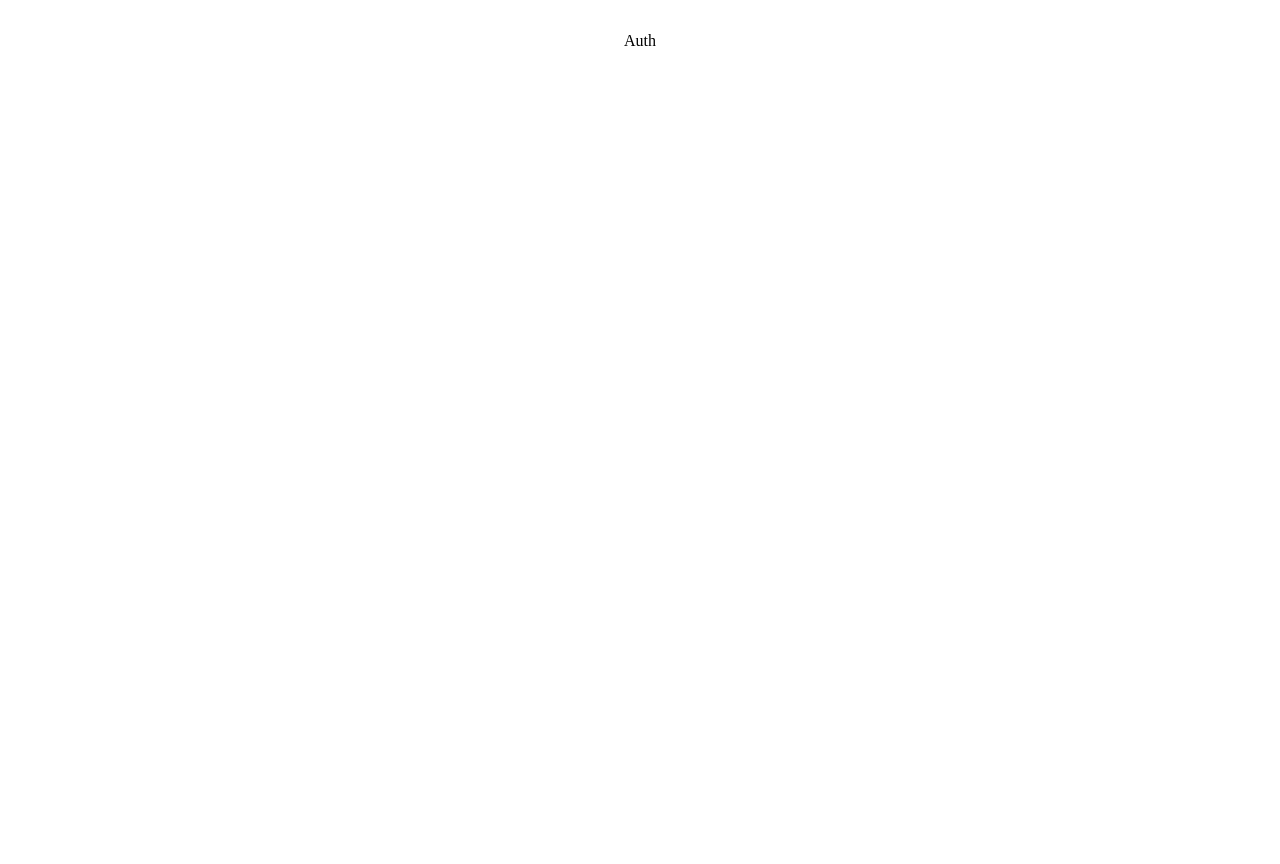
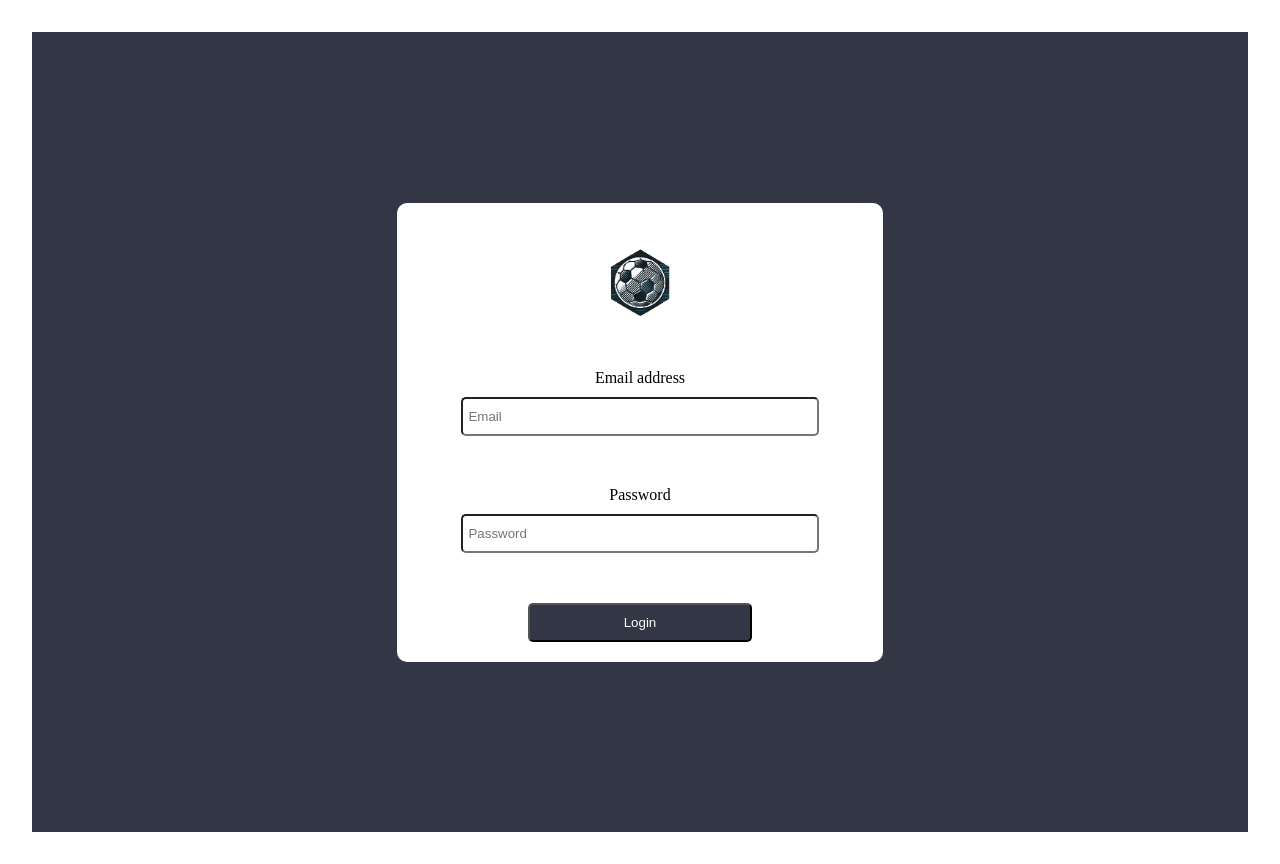
Before and after one commit to Ahmad-Rammall/Football-Online-Manager, a React (Vite) app in the folder frontend/: page /auth in a window 1280 px wide. Before the commit the page ends 800 px from the top, so only its background shows below. Built offline with nearby package versions, Linux system fonts and the light colour scheme.

Commit message:
Frontend <> Create Auth Page

```diff
--- /dev/null
+++ b/frontend/src/core/api/auth.js
@@ -0,0 +1,12 @@
+import { sendRequest } from "../request";
+
+export const authDataSource = {
+  authenticateUser: async (data) => {
+    const response = await sendRequest({
+      route: "auth",
+      method: "POST",
+      body: data,
+    });
+    return response;
+  },
+};
--- a/frontend/src/pages/Auth/index.css
+++ b/frontend/src/pages/Auth/index.css
@@ -0,0 +1,59 @@
+.authWrapper {
+  background-color: var(--primary-blue);
+  margin: 0;
+  padding: 0;
+  height: 100vh;
+  display: flex;
+  justify-content: center;
+  align-items: center;
+}
+
+.inputContainer {
+  display: flex;
+  flex-direction: column;
+  gap: 10px;
+  width: 80%;
+}
+
+.logo {
+  width: 100%;
+  text-align: center;
+}
+
+.authContainer {
+  background-color: white;
+  padding: 20px;
+  border-radius: 10px;
+  display: flex;
+  flex-direction: column;
+  justify-content: center;
+  align-items: center;
+  gap: 50px;
+  width: 40%;
+}
+
+.topContainer {
+  text-align: center;
+}
+
+.loginSubTitle {
+  font-size: 15px;
+  font-family: "Questrial", serif !important;
+}
+
+.loginButton {
+  background-color: var(--primary-blue);
+  color: white;
+  width: 50%;
+  text-align: center;
+  margin: 0 auto;
+  border-radius: 5px;
+  padding: 10px;
+  cursor: pointer;
+}
+
+input {
+  border-radius: 5px;
+  padding: 10px 5px;
+  width: 100%;
+}
--- a/frontend/src/pages/Auth/index.jsx
+++ b/frontend/src/pages/Auth/index.jsx
@@ -1,9 +1,80 @@
-import React from 'react'
+import useAsync from "../../../hooks/useAsync";
+import { useEffect, useState } from "react";
+import "./index.css";
+import { authDataSource } from "../../core/api/auth";
+import { useNavigate } from "react-router-dom";
 
-function Auth() {
+const TextInput = ({ type = "text", placeholder, value, onChange, label }) => {
   return (
-    <div>Auth</div>
-  )
-}
+    <p className="inputContainer">
+      <label>{label}</label>
+      <input
+        placeholder={placeholder}
+        value={value}
+        onChange={onChange}
+        type={type}
+      />
+    </p>
+  );
+};
 
-export default Auth
+const Auth = () => {
+  const [email, setEmail] = useState("");
+  const [password, setPassword] = useState("");
+  const navigate = useNavigate();
+
+  const sendAuth = useAsync({
+    fn: authDataSource.authenticateUser,
+    onSuccess: () => {
+      console.log(sendAuth.result.data);
+
+      localStorage.setItem("token", sendAuth.result.data.token);
+      navigate("/");
+    },
+    onError: () => {
+      console.log(sendAuth.error);
+    },
+  });
+
+  return (
+    <div className={"authWrapper"}>
+      <div className={"authContainer"}>
+        <div className={"topContainer"}>
+          <div className={"logo"}>
+            <img src="/logo.png" width={70} />
+          </div>
+        </div>
+
+        <TextInput
+          type="email"
+          placeholder="Email"
+          value={email}
+          onChange={(e) => {
+            setEmail(e.target.value);
+          }}
+          label="Email address"
+        />
+
+        <TextInput
+          type="password"
+          placeholder="Password"
+          value={password}
+          onChange={(e) => {
+            setPassword(e.target.value);
+          }}
+          label="Password"
+          forgotPassword={true}
+        />
+
+        <button
+          className={"loginButton"}
+          onClick={() => sendAuth.main({ email, password })}
+        >
+          Login
+        </button>
+      </div>
+    </div>
+  );
+};
+
+export default Auth;
```
